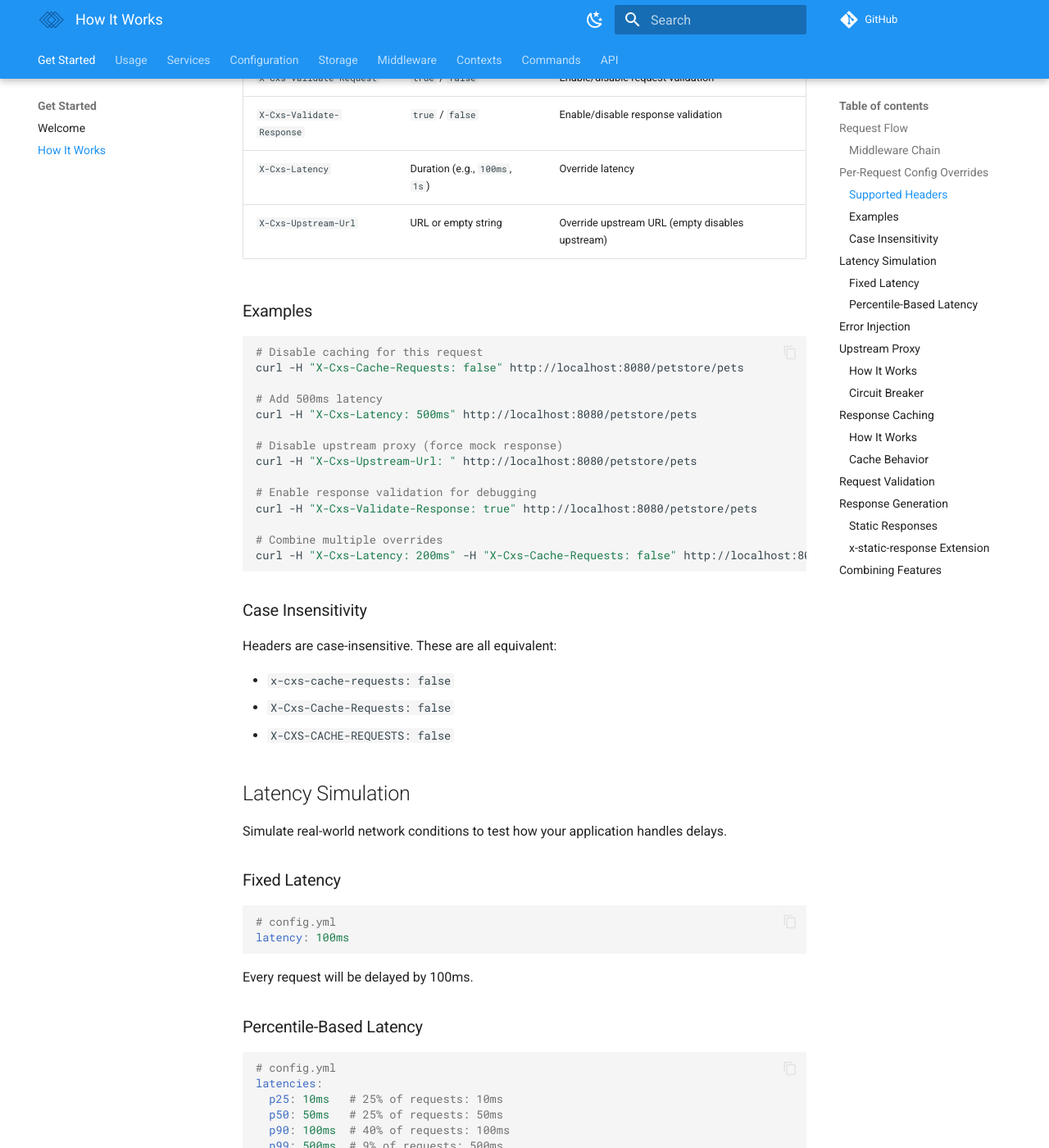
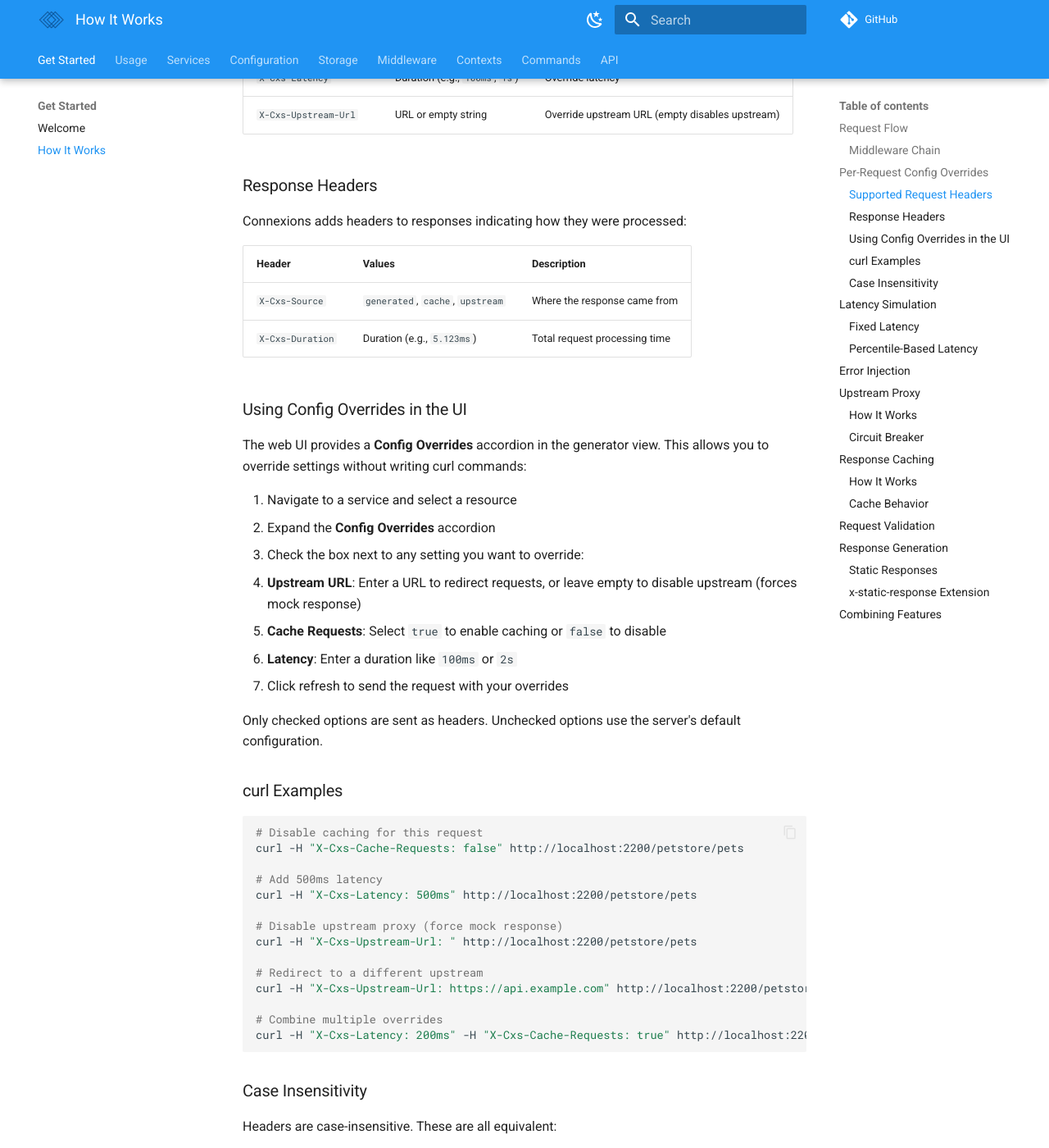
Before and after one commit to cubahno/connexions, an MkDocs documentation site: the page built from docs/how-it-works.md, in a window 1280 px wide and 1400 px high, scrolled down 1072 px. Shown: the whole window at 82% size. Built offline with MkDocs 1.6.1 and Material for MkDocs 9.7.7, drawn with Linux system fonts in a browser that asks for light colours; comment, search, counter and statistics services are not loaded; some of the changed text lies outside the part shown.

````diff
--- a/docs/how-it-works.md
+++ b/docs/how-it-works.md
@@ -29,33 +29,54 @@
 Override service configuration for individual requests using HTTP headers.
 This is useful for testing, debugging, or handling special cases without modifying the config file.
 
-### Supported Headers
+### Supported Request Headers
 
 | Header | Values | Description |
 |--------|--------|-------------|
 | `X-Cxs-Cache-Requests` | `true` / `false` | Enable/disable request caching |
-| `X-Cxs-Validate-Request` | `true` / `false` | Enable/disable request validation |
-| `X-Cxs-Validate-Response` | `true` / `false` | Enable/disable response validation |
 | `X-Cxs-Latency` | Duration (e.g., `100ms`, `1s`) | Override latency |
 | `X-Cxs-Upstream-Url` | URL or empty string | Override upstream URL (empty disables upstream) |
 
-### Examples
+### Response Headers
+
+Connexions adds headers to responses indicating how they were processed:
+
+| Header | Values | Description |
+|--------|--------|-------------|
+| `X-Cxs-Source` | `generated`, `cache`, `upstream` | Where the response came from |
+| `X-Cxs-Duration` | Duration (e.g., `5.123ms`) | Total request processing time |
+
+### Using Config Overrides in the UI
+
+The web UI provides a **Config Overrides** accordion in the generator view. This allows you to override settings without writing curl commands:
+
+1. Navigate to a service and select a resource
+2. Expand the **Config Overrides** accordion
+3. Check the box next to any setting you want to override:
+   - **Upstream URL**: Enter a URL to redirect requests, or leave empty to disable upstream (forces mock response)
+   - **Cache Requests**: Select `true` to enable caching or `false` to disable
+   - **Latency**: Enter a duration like `100ms` or `2s`
+4. Click refresh to send the request with your overrides
+
+Only checked options are sent as headers. Unchecked options use the server's default configuration.
+
+### curl Examples
 
 ```bash
 # Disable caching for this request
-curl -H "X-Cxs-Cache-Requests: false" http://localhost:8080/petstore/pets
+curl -H "X-Cxs-Cache-Requests: false" http://localhost:2200/petstore/pets
 
 # Add 500ms latency
-curl -H "X-Cxs-Latency: 500ms" http://localhost:8080/petstore/pets
+curl -H "X-Cxs-Latency: 500ms" http://localhost:2200/petstore/pets
 
 # Disable upstream proxy (force mock response)
-curl -H "X-Cxs-Upstream-Url: " http://localhost:8080/petstore/pets
+curl -H "X-Cxs-Upstream-Url: " http://localhost:2200/petstore/pets
 
-# Enable response validation for debugging
-curl -H "X-Cxs-Validate-Response: true" http://localhost:8080/petstore/pets
+# Redirect to a different upstream
+curl -H "X-Cxs-Upstream-Url: https://api.example.com" http://localhost:2200/petstore/pets
 
 # Combine multiple overrides
-curl -H "X-Cxs-Latency: 200ms" -H "X-Cxs-Cache-Requests: false" http://localhost:8080/petstore/pets
+curl -H "X-Cxs-Latency: 200ms" -H "X-Cxs-Cache-Requests: true" http://localhost:2200/petstore/pets
 ```
 
 ### Case Insensitivity
````
Also changed, not shown: resources/ui/css/console.css (+23 -0 lines), resources/ui/index.html (+24 -0 lines), 3 other files.
